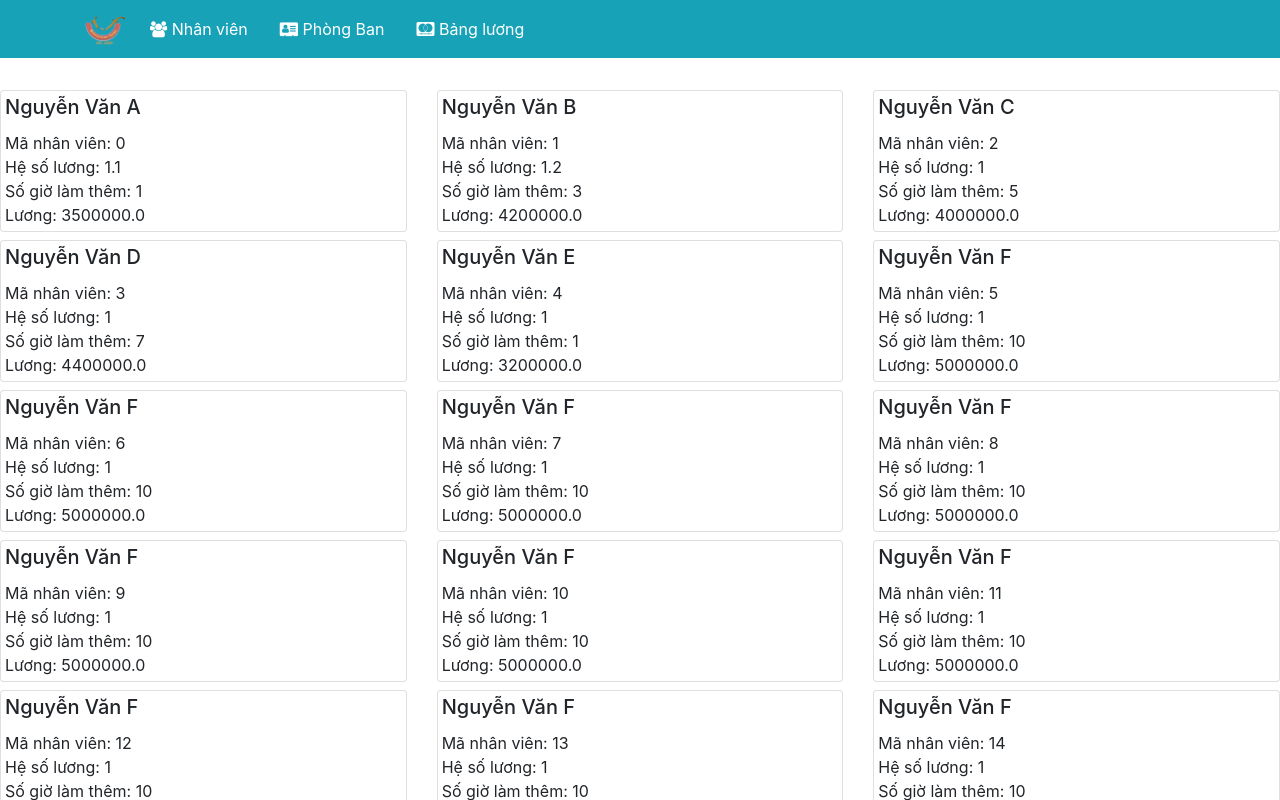
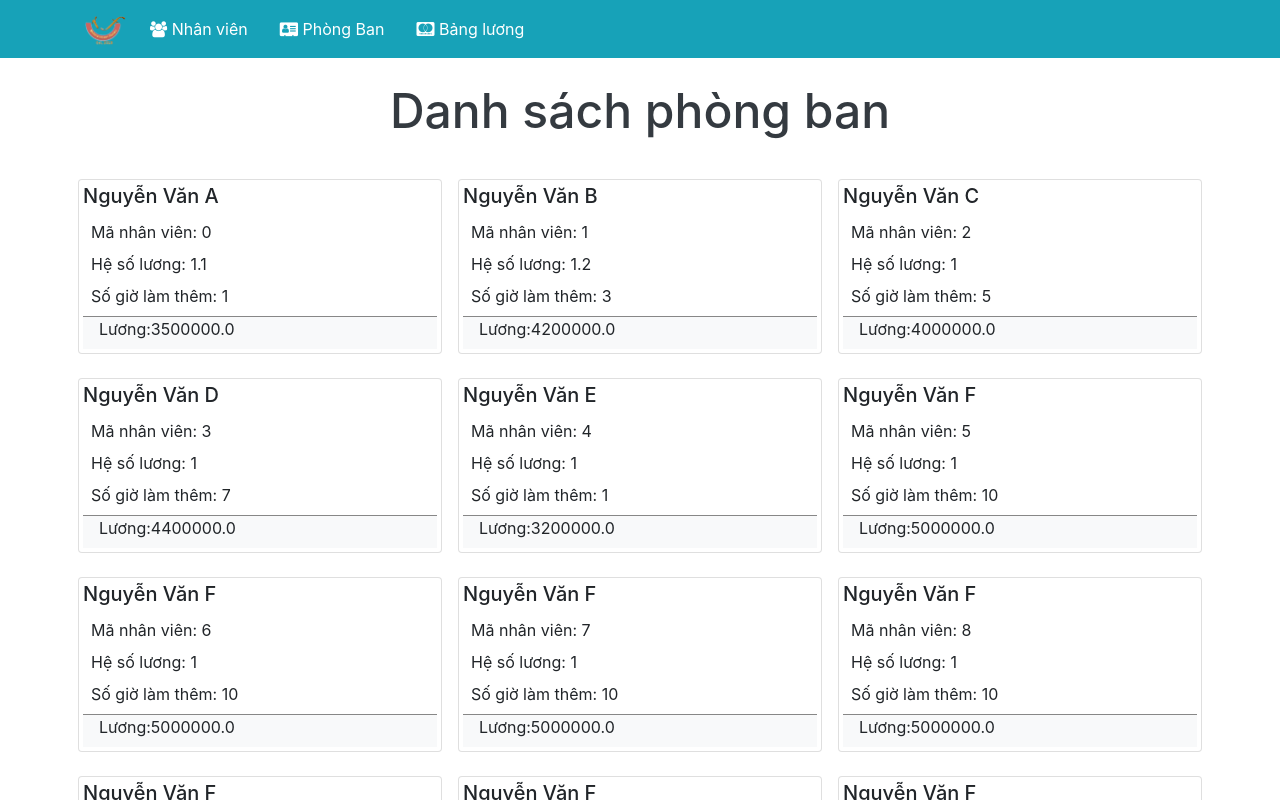
Before and after one commit to havanhuan28121994/RJS101x_01, a React (Create React App) app in the folder asm1/: page /salarylist in a window 1280 px wide. Shown: the top 800 px of the page. Built offline with nearby package versions, Linux system fonts and the light colour scheme.

Commit message:
styled salary list

```diff
--- a/asm1/src/components/DepartmentComponent.js
+++ b/asm1/src/components/DepartmentComponent.js
@@ -22,7 +22,7 @@ class DepList extends Component {
 
     return (
       <div className="container">
-        <h1 id="staff-list-h1" className="pb-3 text-dark">Danh sách phòng ban</h1>
+        <h1 className="pb-3 text-dark">Danh sách phòng ban</h1>
         <div className="row">{DEP}</div>
         <div className="row">
             <Link to="/" className="col-12 pt-3"> &#8592; Trở về Danh sách nhân viên</Link>
--- a/asm1/src/components/SalaryList.js
+++ b/asm1/src/components/SalaryList.js
@@ -1,35 +1,45 @@
-import React, { Component } from 'react';
-import { Card, CardText, CardTitle } from 'reactstrap';
+import React, { Component } from "react";
+import { Card, CardText, CardTitle } from "reactstrap";
+import { Link } from 'react-router-dom';
 
 class SalaryList extends Component {
-
   constructor(props) {
-        super(props)
+    super(props);
   }
 
-    render(){
+  render() {
     const basicSalary = 3000000;
     const overTimeSalary = 200000;
 
     const staffs = this.props.staffs.map((staff) => {
       return (
-            <div key={staff.id} className="col col-12 col-md-6 col-lg-4">
+        <div key={staff.id} className="col col-12 col-md-6 col-lg-4 p-2">
           <Card tag="li" className="mt-2 p-1">
             <CardTitle>{staff.name}</CardTitle>
-                    <CardText>Mã nhân viên: {staff.id}</CardText>
-                    <CardText>Hệ số lương: {staff.salaryScale}</CardText>
-                    <CardText>Số giờ làm thêm: {staff.overTime}</CardText>
-                    <CardText>Lương: {((staff.salaryScale * basicSalary) + (staff.overTime  * overTimeSalary)).toFixed(1)}</CardText>
+            <CardText className="pl-2 pb-2">Mã nhân viên: {staff.id}</CardText>
+            <CardText className="pl-2 pb-2">Hệ số lương: {staff.salaryScale}</CardText>
+            <CardText className="pl-2 pb-2">Số giờ làm thêm: {staff.overTime}</CardText>
+            <CardText className="pl-3 pb-2 bg-light" style={{ borderTop : '1px solid #878787'}}>
+              Lương:
+              {(
+                staff.salaryScale * basicSalary +
+                staff.overTime * overTimeSalary
+              ).toFixed(1)}
+            </CardText>
           </Card>
         </div>
-        )
-        })
+      );
+    });
 
     return (
+      <div className="container">
+        <h1 className="pb-3 text-dark">Danh sách phòng ban</h1>
+        <div className="row">{staffs}</div>
         <div className="row">
-                {staffs}
+          <Link to="/" className="col-12 pt-3"> &#8592; Trở về Danh sách nhân viên </Link>
         </div>
-        )
+      </div>
+    );
   }
 }
 
--- a/asm1/src/components/StaffListComponent.js
+++ b/asm1/src/components/StaffListComponent.js
@@ -82,7 +82,7 @@ class StaffList extends Component {
 
     return (
       <div className="container">
-        <h1 id="staff-list-h1" className="pb-3 text-dark">Danh sách nhân viên</h1>
+        <h1 className="pb-3 text-dark">Danh sách nhân viên</h1>
         <div id="button-list">
           {DEPS}
           <div>
```
Lines whose indentation alone changed are shown as unchanged.
